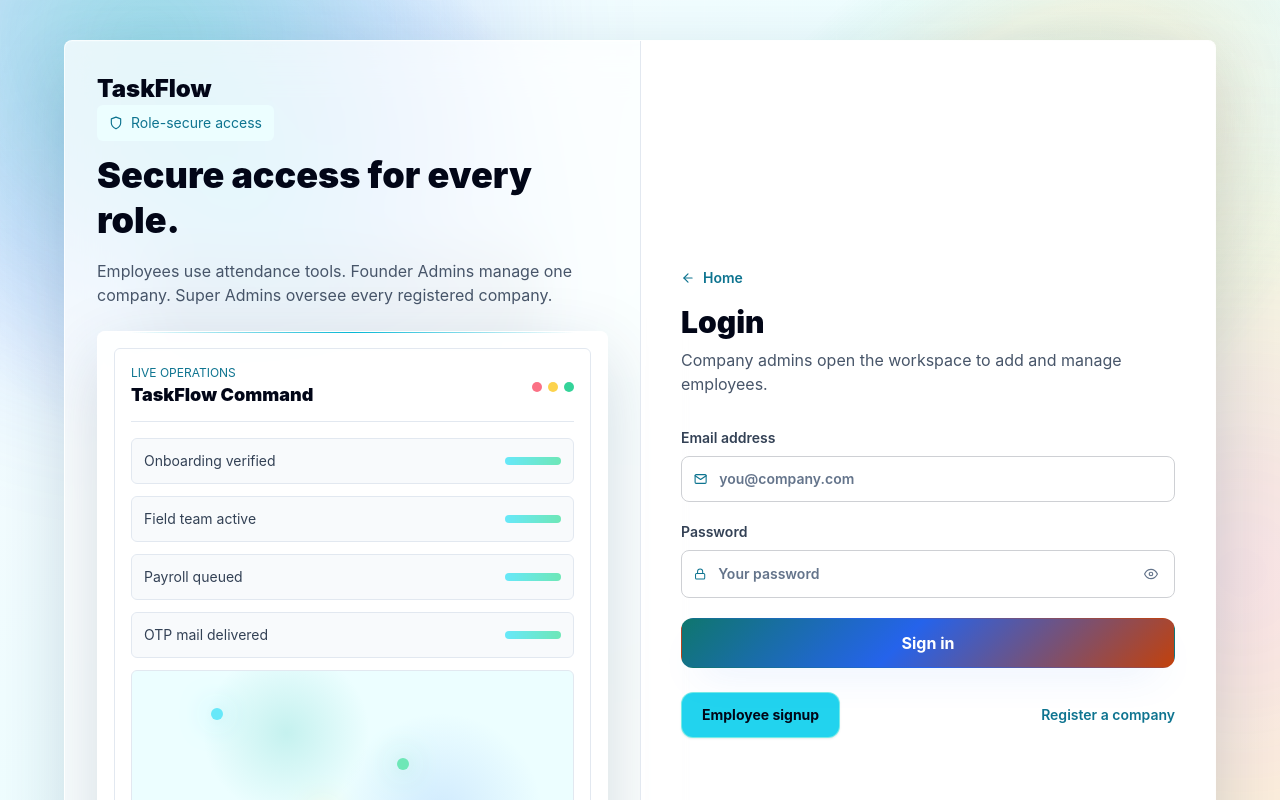
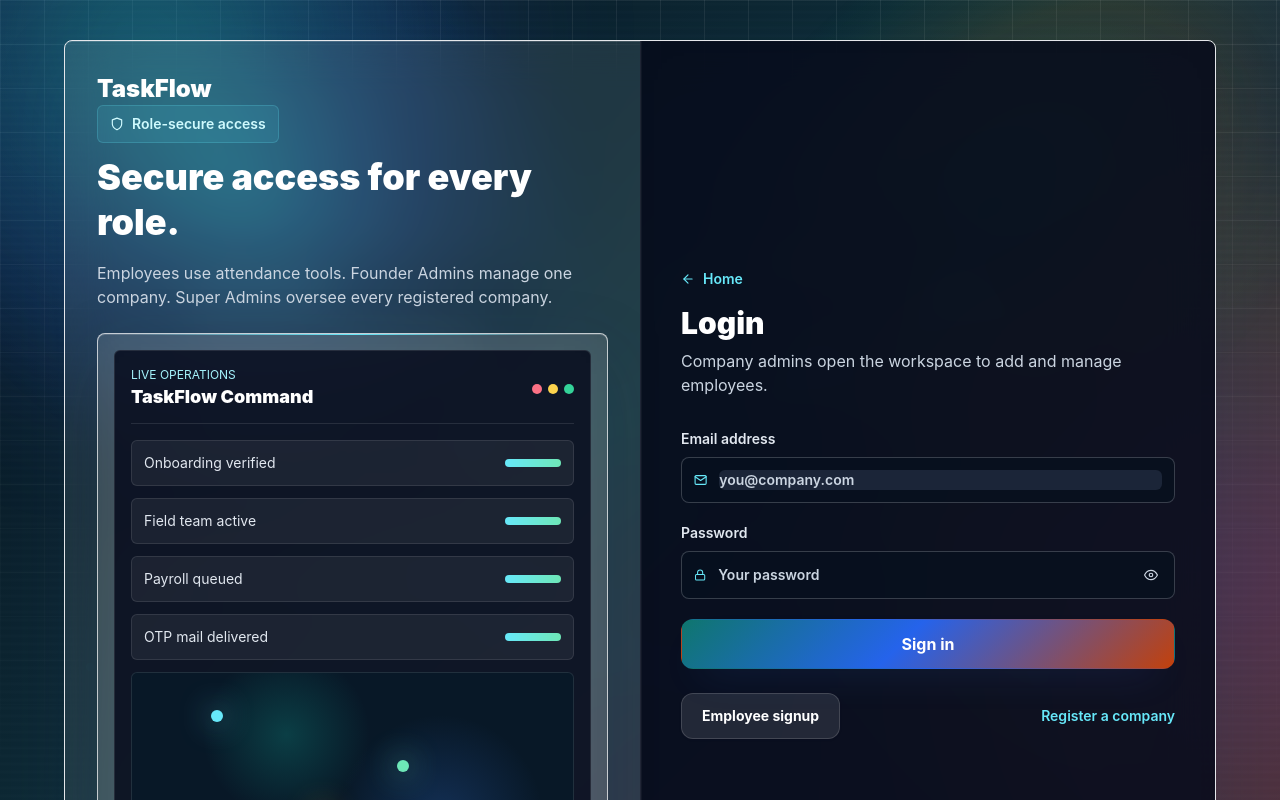
Before and after one commit to lokeshshinde1234/TaskFlow, a React (Create React App) app in the folder frontend/: page /login in a window 1280 px wide. Shown: the top 800 px of the page. Built offline with nearby package versions, Linux system fonts and the light colour scheme; no server answers.

Commit message:
Improve auth page contrast

```diff
--- a/frontend/src/pages/CompanyOnboarding.js
+++ b/frontend/src/pages/CompanyOnboarding.js
@@ -129,29 +129,30 @@ export default function CompanyOnboarding() {
   };
 
   return (
-    <div className="tf-mesh-page min-h-screen text-slate-950 dark:text-white">
+    <div className="dark">
+      <div className="tf-mesh-page min-h-screen text-white">
         <SiteNavbar />
         <AuroraScene className="min-h-screen px-4 py-8">
           <div className="mx-auto max-w-6xl">
-          <div className="mt-6 grid overflow-hidden rounded-lg border border-white/70 bg-white/75 shadow-hyper backdrop-blur-xl dark:border-white/12 dark:bg-white/[0.08] lg:grid-cols-[0.9fr_1.1fr]">
+            <div className="mt-6 grid overflow-hidden rounded-lg border border-white/12 bg-white/[0.08] shadow-hyper backdrop-blur-xl lg:grid-cols-[0.9fr_1.1fr]">
               <div className="hidden p-6 lg:block">
                 <DevicePreview compact />
-              <div className="mt-5 rounded-lg border border-teal-100 bg-white/85 p-5 dark:border-white/10 dark:bg-white/[0.06]">
-                <p className="text-sm text-cyan-700 dark:text-cyan-100">Workspace setup</p>
-                <h2 className="mt-2 text-2xl font-black text-slate-950 dark:text-white">Your first account becomes Founder Admin.</h2>
+                <div className="mt-5 rounded-lg border border-white/10 bg-white/[0.06] p-5">
+                  <p className="text-sm font-semibold text-cyan-100">Workspace setup</p>
+                  <h2 className="mt-2 text-2xl font-black text-white">Your first account becomes Founder Admin.</h2>
                 </div>
               </div>
 
-            <form onSubmit={handleSubmit} className="grid gap-5 border-l border-slate-200 bg-white/95 p-6 text-slate-950 backdrop-blur-xl dark:border-white/10 dark:bg-slate-950/72 dark:text-white md:grid-cols-2">
+              <form onSubmit={handleSubmit} className="grid gap-5 border-l border-white/10 bg-slate-950/85 p-6 text-white shadow-[inset_1px_0_0_rgba(255,255,255,0.04)] backdrop-blur-xl md:grid-cols-2">
             <div className="md:col-span-2">
               <div className="mb-4 flex flex-col gap-4 sm:flex-row sm:items-center sm:justify-between">
-                <Link to="/" className="inline-flex items-center gap-2 text-sm font-semibold text-cyan-700 hover:text-cyan-900 dark:text-cyan-300 dark:hover:text-cyan-100">
+                <Link to="/" className="inline-flex items-center gap-2 text-sm font-semibold text-cyan-300 hover:text-cyan-100">
                   <FiArrowLeft /> Home
                 </Link>
               </div>
-              <p className="inline-flex items-center gap-2 text-sm font-bold uppercase text-cyan-700 dark:text-cyan-300"><FiBriefcase /> Company onboarding</p>
+              <p className="inline-flex items-center gap-2 text-sm font-bold uppercase text-cyan-300"><FiBriefcase /> Company onboarding</p>
               <h1 className="mt-3 text-3xl font-black">Create your company workspace</h1>
-              <p className="mt-2 text-slate-600 dark:text-slate-300">Your company details are saved in the database, and this login becomes the Founder Admin account.</p>
+              <p className="mt-2 text-slate-300">Your company details are saved in the database, and this login becomes the Founder Admin account.</p>
             </div>
             {[
               ['name', 'Company name', 'Acme Operations'],
@@ -164,7 +165,7 @@ export default function CompanyOnboarding() {
             ].map(([name, label, placeholder]) => {
               if (name === 'password') {
                 return (
-                  <label key={name} className="grid gap-2 text-sm font-semibold text-slate-700 dark:text-slate-200">
+                  <label key={name} className="grid gap-2 text-sm font-semibold text-slate-200">
                     {label}
                     <span className="tf-form-field flex min-h-11 items-center gap-3 px-3 py-3 shadow-sm">
                       <input
@@ -175,7 +176,7 @@ export default function CompanyOnboarding() {
                         placeholder={placeholder}
                         required
                         autoComplete="new-password"
-                        className="w-full rounded-md border-0 bg-transparent text-slate-950 outline-none placeholder:text-slate-500 dark:text-white dark:placeholder:text-slate-300"
+                        className="w-full rounded-md border-0 bg-transparent text-white outline-none placeholder:text-slate-300"
                       />
                       {form.password && (
                         <button
@@ -194,7 +195,7 @@ export default function CompanyOnboarding() {
               }
 
               return (
-                <label key={name} className="grid gap-2 text-sm font-semibold text-slate-700 dark:text-slate-200">
+                <label key={name} className="grid gap-2 text-sm font-semibold text-slate-200">
                   {label}
                   <input
                     name={name}
@@ -206,15 +207,15 @@ export default function CompanyOnboarding() {
                     onChange={update}
                     placeholder={placeholder}
                     required={name !== 'logo_url'}
-                    className="tf-form-field px-3 py-3 text-slate-950 outline-none placeholder:text-slate-500 dark:text-white dark:placeholder:text-slate-300"
+                    className="tf-form-field px-3 py-3 text-white outline-none placeholder:text-slate-300 [color-scheme:dark]"
                   />
                 </label>
               );
             })}
-            <div className="grid gap-3 text-sm font-semibold text-slate-700 dark:text-slate-200 md:col-span-2">
+            <div className="grid gap-3 text-sm font-semibold text-slate-200 md:col-span-2">
               Company logo
-              <div className="grid gap-4 rounded-lg border border-dashed border-cyan-300/70 bg-cyan-50/80 p-4 dark:border-cyan-300/40 dark:bg-cyan-300/10 md:grid-cols-[120px_1fr]">
-                <div className="grid h-28 w-28 place-items-center overflow-hidden rounded-lg border border-slate-200 bg-white text-cyan-700 shadow-sm dark:border-white/10 dark:bg-slate-900 dark:text-cyan-200">
+              <div className="grid gap-4 rounded-lg border border-dashed border-cyan-300/40 bg-cyan-300/10 p-4 md:grid-cols-[120px_1fr]">
+                <div className="grid h-28 w-28 place-items-center overflow-hidden rounded-lg border border-white/10 bg-slate-900 text-cyan-200 shadow-sm">
                   {logoPreview || form.logo_url ? (
                     <img src={logoPreview || form.logo_url} alt="Company logo preview" className="h-full w-full object-contain p-2" />
                   ) : (
@@ -227,14 +228,14 @@ export default function CompanyOnboarding() {
                     {uploadingLogo ? 'Uploading logo...' : 'Choose logo file'}
                     <input type="file" accept="image/png,image/jpeg,image/webp,image/svg+xml" onChange={handleLogoFile} className="sr-only" disabled={uploadingLogo} />
                   </label>
-                  <p className="text-sm font-medium leading-6 text-slate-600 dark:text-slate-300">
+                  <p className="text-sm font-medium leading-6 text-slate-300">
                     Upload a PNG, JPG, WEBP, or SVG logo up to 2MB. This logo will appear on company, employee, and Super Admin views.
                   </p>
                   {form.logo_url && <p className="break-all text-xs font-semibold text-emerald-700 dark:text-emerald-300">Logo saved and ready.</p>}
                 </div>
               </div>
             </div>
-            <label className="grid gap-2 text-sm font-semibold text-slate-700 dark:text-slate-200 md:col-span-2">
+            <label className="grid gap-2 text-sm font-semibold text-slate-200 md:col-span-2">
               Company description
               <textarea
                 name="description"
@@ -242,7 +243,7 @@ export default function CompanyOnboarding() {
                 onChange={update}
                 rows={4}
                 placeholder="What your company does, office policies, or onboarding notes"
-                className="tf-form-field px-3 py-3 text-slate-950 outline-none placeholder:text-slate-500 dark:text-white dark:placeholder:text-slate-300"
+                className="tf-form-field px-3 py-3 text-white outline-none placeholder:text-slate-300"
               />
             </label>
             {error && <div className="rounded-md border border-red-200 bg-red-50 px-4 py-3 text-sm text-red-700 dark:border-red-300/30 dark:bg-red-400/10 dark:text-red-200 md:col-span-2">{error}</div>}
@@ -259,5 +260,6 @@ export default function CompanyOnboarding() {
         </AuroraScene>
         <SiteFooter />
       </div>
+    </div>
   );
 }
--- a/frontend/src/pages/Login.js
+++ b/frontend/src/pages/Login.js
@@ -35,31 +35,32 @@ export default function Login() {
   };
 
   return (
+    <div className="dark">
       <AuroraScene className="min-h-screen px-4 py-10">
-      <div className="mx-auto grid min-h-[calc(100vh-5rem)] max-w-6xl overflow-hidden rounded-lg border border-white/70 bg-white/75 shadow-hyper backdrop-blur-xl dark:border-white/12 dark:bg-white/[0.08] md:grid-cols-2">
-        <section className="hidden p-8 text-slate-950 dark:text-white md:flex md:flex-col md:justify-between">
+        <div className="mx-auto grid min-h-[calc(100vh-5rem)] max-w-6xl overflow-hidden rounded-lg border border-white/12 bg-white/[0.08] shadow-hyper backdrop-blur-xl md:grid-cols-2">
+          <section className="hidden p-8 text-white md:flex md:flex-col md:justify-between">
             <Link to="/" className="text-2xl font-black">TaskFlow</Link>
             <div className="grid gap-6">
               <div>
-              <p className="mb-3 inline-flex items-center gap-2 rounded-md bg-cyan-50 px-3 py-2 text-sm text-cyan-700 dark:bg-cyan-300/10 dark:text-cyan-100"><FiShield /> Role-secure access</p>
+                <p className="mb-3 inline-flex items-center gap-2 rounded-md border border-cyan-300/20 bg-cyan-300/10 px-3 py-2 text-sm font-semibold text-cyan-100"><FiShield /> Role-secure access</p>
                 <h1 className="text-4xl font-black leading-tight">Secure access for every role.</h1>
-              <p className="mt-4 text-slate-600 dark:text-slate-300">Employees use attendance tools. Founder Admins manage one company. Super Admins oversee every registered company.</p>
+                <p className="mt-4 text-slate-300">Employees use attendance tools. Founder Admins manage one company. Super Admins oversee every registered company.</p>
               </div>
               <DevicePreview compact />
             </div>
-          <p className="text-sm text-slate-500 dark:text-slate-400">JWT protected routes with bcrypt password verification.</p>
+            <p className="text-sm text-slate-400">JWT protected routes with bcrypt password verification.</p>
           </section>
 
-        <section className="flex items-center border-l border-slate-200 bg-white/95 p-6 text-slate-950 backdrop-blur-xl dark:border-white/10 dark:bg-slate-950/72 dark:text-white sm:p-10">
+          <section className="flex items-center border-l border-white/10 bg-slate-950/85 p-6 text-white shadow-[inset_1px_0_0_rgba(255,255,255,0.04)] backdrop-blur-xl sm:p-10">
             <div className="w-full">
               <div className="mb-4 flex flex-col gap-4 sm:flex-row sm:items-center sm:justify-between">
-              <Link to="/" className="inline-flex items-center gap-2 text-sm font-semibold text-cyan-700 hover:text-cyan-900 dark:text-cyan-300 dark:hover:text-cyan-100">
+                <Link to="/" className="inline-flex items-center gap-2 text-sm font-semibold text-cyan-300 hover:text-cyan-100">
                   <FiArrowLeft /> Home
                 </Link>
               </div>
               <Link to="/" className="mb-4 block text-2xl font-black md:hidden">TaskFlow</Link>
-            <h2 className="text-3xl font-black text-slate-950 dark:text-white">Login</h2>
-            <p className="mt-2 text-slate-600 dark:text-slate-300">Company admins open the workspace to add and manage employees.</p>
+              <h2 className="text-3xl font-black text-white">Login</h2>
+              <p className="mt-2 text-slate-300">Company admins open the workspace to add and manage employees.</p>
 
               <form onSubmit={handleSubmit} className="mt-8 grid gap-5">
                 {authMessage && (
@@ -74,10 +75,10 @@ export default function Login() {
                   </div>
                 )}
 
-              <label className="grid gap-2 text-sm font-semibold text-slate-700 dark:text-slate-200">
+              <label className="grid gap-2 text-sm font-semibold text-slate-200">
                 Email address
                 <span className="tf-form-field flex min-h-11 items-center gap-3 px-3 py-3 shadow-sm">
-                  <FiMail className="text-cyan-700 dark:text-cyan-300" />
+                  <FiMail className="text-cyan-300" />
                   <input
                     type="email"
                     value={form.email}
@@ -86,16 +87,16 @@ export default function Login() {
                       setError('');
                       setAuthMessage('');
                     }}
-                    className="w-full rounded-md border-0 bg-transparent text-slate-950 outline-none placeholder:text-slate-500 dark:text-white dark:placeholder:text-slate-300"
+                    className="w-full rounded-md border-0 bg-transparent text-white outline-none placeholder:text-slate-300"
                     placeholder="you@company.com"
                     required
                   />
                 </span>
               </label>
-              <label className="grid gap-2 text-sm font-semibold text-slate-700 dark:text-slate-200">
+              <label className="grid gap-2 text-sm font-semibold text-slate-200">
                 Password
                 <span className="tf-form-field flex min-h-11 items-center gap-3 px-3 py-3 shadow-sm">
-                  <FiLock className="text-cyan-700 dark:text-cyan-300" />
+                  <FiLock className="text-cyan-300" />
                   <input
                     type={showPassword ? 'text' : 'password'}
                     value={form.password}
@@ -110,7 +111,7 @@ export default function Login() {
                         setWarning('');
                       }
                     }}
-                    className="w-full rounded-md border-0 bg-transparent text-slate-950 outline-none placeholder:text-slate-500 dark:text-white dark:placeholder:text-slate-300"
+                    className="w-full rounded-md border-0 bg-transparent text-white outline-none placeholder:text-slate-300"
                     placeholder="Your password"
                     required
                   />
@@ -135,13 +136,14 @@ export default function Login() {
                 </KineticButton>
               </form>
 
-            <div className="mt-6 flex flex-col gap-2 text-sm text-slate-600 dark:text-slate-300 sm:flex-row sm:items-center sm:justify-between">
-              <GhostButton as={Link} to="/signup" className="px-3 py-2 text-sm shadow-none bg-cyan-400 text-slate-950 hover:bg-cyan-300">Employee signup</GhostButton>
-              <Link to="/company-onboarding" className="font-semibold text-cyan-700 hover:text-cyan-900 dark:text-cyan-300 dark:hover:text-cyan-100">Register a company</Link>
+              <div className="mt-6 flex flex-col gap-2 text-sm text-slate-300 sm:flex-row sm:items-center sm:justify-between">
+                <GhostButton as={Link} to="/signup" className="px-3 py-2 text-sm shadow-none">Employee signup</GhostButton>
+                <Link to="/company-onboarding" className="font-semibold text-cyan-300 hover:text-cyan-100">Register a company</Link>
               </div>
             </div>
           </section>
         </div>
       </AuroraScene>
+    </div>
   );
 }
```
Lines whose indentation alone changed are shown as unchanged.
